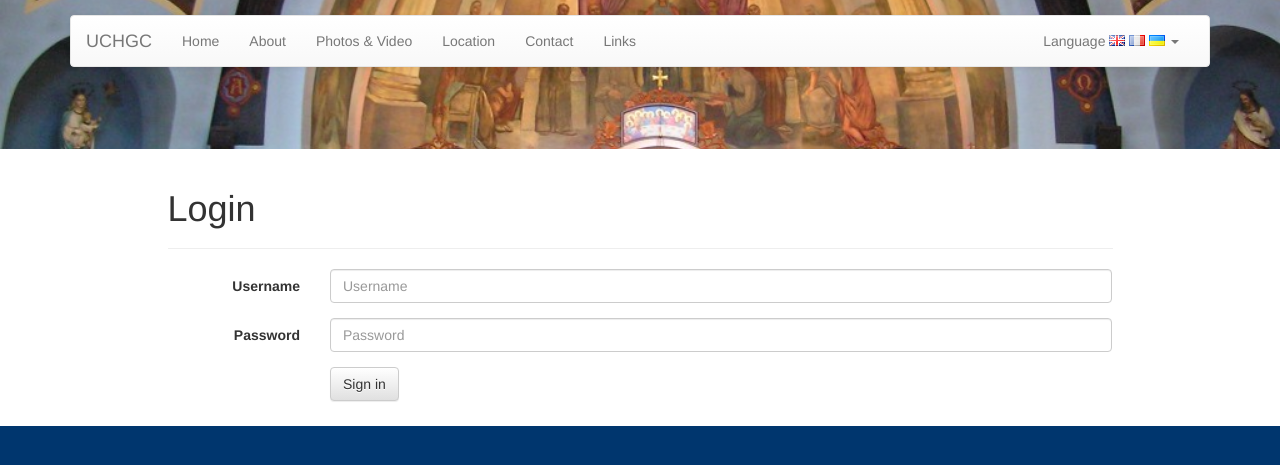
After one commit to Netopya/UCHGC-Website, a PHP site: page /login.php in a window 1280 px wide. The commit adds this page. Shown: the top 465 px of the page. Run offline with PHP 8.4, Linux system fonts and the light colour scheme; some libraries are stand-ins or nearby versions.

Commit message:
Added login and logout
-Also require authentication for user creation

```diff
--- /dev/null
+++ b/login.php
@@ -0,0 +1,130 @@
+<?php
+
+    include("opening_php.php");
+
+    $pagebutton_id = 0;
+
+    $username = isset($_POST['username']) ? $_POST['username'] : "";
+    $password = isset($_POST['password']) ? $_POST['password'] : "";
+
+    $loginAttempt = isset($_POST['username']) || isset($_POST['password']);
+
+    $hasError = false;
+    $errorMessage = "";
+
+    if($loginAttempt && (!isset($_POST['username']) || !isset($_POST['password'])))
+    {
+        $hasError = true;
+        $errorMessage .= " Invalid Username or Password ";
+    }
+
+    if($loginAttempt && !$hasError)
+    {
+        require("php/lib/password.php");
+        require("php/dbconfig.php");
+
+        // Create connection
+        $conn = new mysqli($servername, $dbusername, $dbpassword, $dbname);
+
+        // Check connection
+        if ($conn->connect_error) {
+            die("Connection failed: " . $conn->connect_error);
+        }
+
+        // Check for an existing print key pair
+        $stmt = $conn->prepare("SELECT id, passwordhash FROM Users WHERE username=?");
+        $stmt->bind_param("s", $username);
+        $stmt->execute();
+        $stmt->store_result();
+        $stmt->bind_result($id, $hash);
+
+        if($stmt->num_rows != 0)
+        {
+
+            $stmt->fetch();
+
+            if(password_verify($password, $hash))
+            {
+                $_SESSION["userId"] = $id;
+            }
+            else
+            {
+                $hasError = true;
+                $errorMessage .= " Invalid Username or Password ";
+            }
+        }
+        else
+        {
+            $hasError = true;
+            $errorMessage .= " Invalid Username or Password ";
+        }
+    }
+?><!DOCTYPE html>
+<html>
+    <head>
+        <title>Login Page</title>
+        <?php include("php/head.php"); ?>
+    </head>
+    <body>
+        <?php include("php/navbar1.php"); ?>
+
+        <div id="container_main">
+            <div id="smalltopnavback"></div>
+            <div id="webcontent_background">
+                <div class="container marketing">
+                    <div class="row">
+                        <div class="col-lg-10 col-lg-offset-1">
+                            <div class="page-header">
+                                <h1>Login</h1>
+                            </div>
+                            <?php
+                                if($hasError) {
+                                    ?>
+                                        <div class="alert alert-danger" role="alert"><strong>An error has occurred</strong> <?php echo $errorMessage; ?></div>
+                                    <?php
+                                }
+                            ?>
+
+                            <?php
+                                if(!isset($_SESSION["userId"])) {
+                                    ?>
+                                        <form class="form-horizontal" method="post">
+                                          <div class="form-group">
+                                            <label for="inputUsername" class="col-sm-2 control-label">Username</label>
+                                            <div class="col-sm-10">
+                                              <input type="text" class="form-control" id="inputUsername" name="username" placeholder="Username">
+                                            </div>
+                                          </div>
+                                          <div class="form-group">
+                                            <label for="inputPassword3" class="col-sm-2 control-label">Password</label>
+                                            <div class="col-sm-10">
+                                              <input type="password" class="form-control" id="inputPassword3" name="password" placeholder="Password">
+                                            </div>
+                                          </div>
+                                          <div class="form-group">
+                                            <div class="col-sm-offset-2 col-sm-10">
+                                              <button type="submit" class="btn btn-default">Sign in</button>
+                                            </div>
+                                          </div>
+                                        </form>
+                                    <?php
+                                } else {
+                                    include("php/userinfo.php");
+                                    $user = getUserInfo($_SESSION["userId"]);
+                                    ?>
+                                        <p>Welcome <?php echo $user["firstname"] . " " . $user["lastname"] . " (" . $user["username"] . ")"; ?></p>
+                                        <a class="btn btn-default" href="logout.php" role="button">Logout</a>
+                                    <?php
+                                }
+                            ?>
+                        </div>
+                    </div>
+                </div>
+            </div>
+
+            <div id="footer">
+
+            </div>
+        </div>
+    </body>
+</html>
--- a/opening_php.php
+++ b/opening_php.php
@@ -1,4 +1,6 @@
 <?php
+    session_start();
+
     //might want to include a system that will override based on cookies and sessions
 
     if(isset($_COOKIE["language"]))
```
Also changed, not shown: createuser.php (+16 -7 lines), logout.php (added, +43 -0 lines), php/userinfo.php (added, +25 -0 lines), php/users/create_user.php (deleted).
